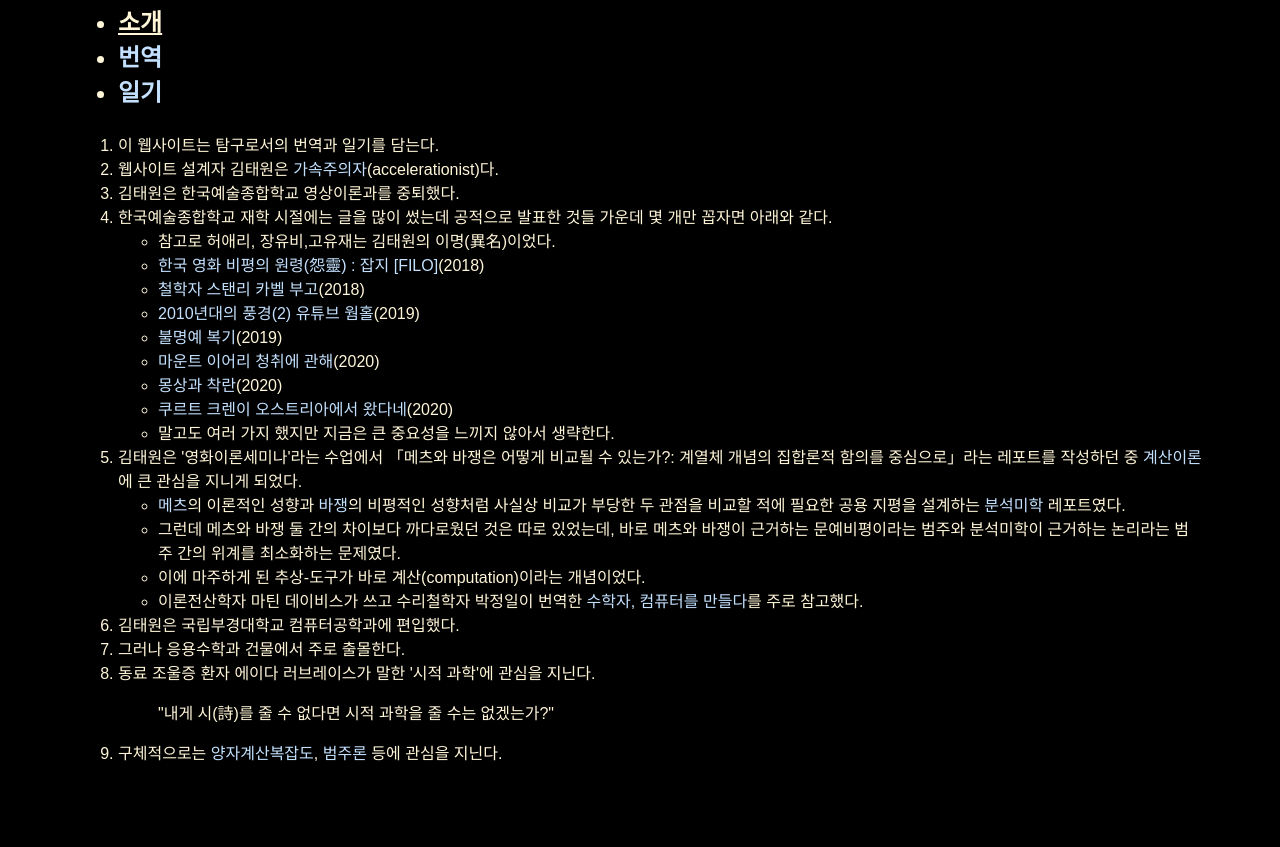
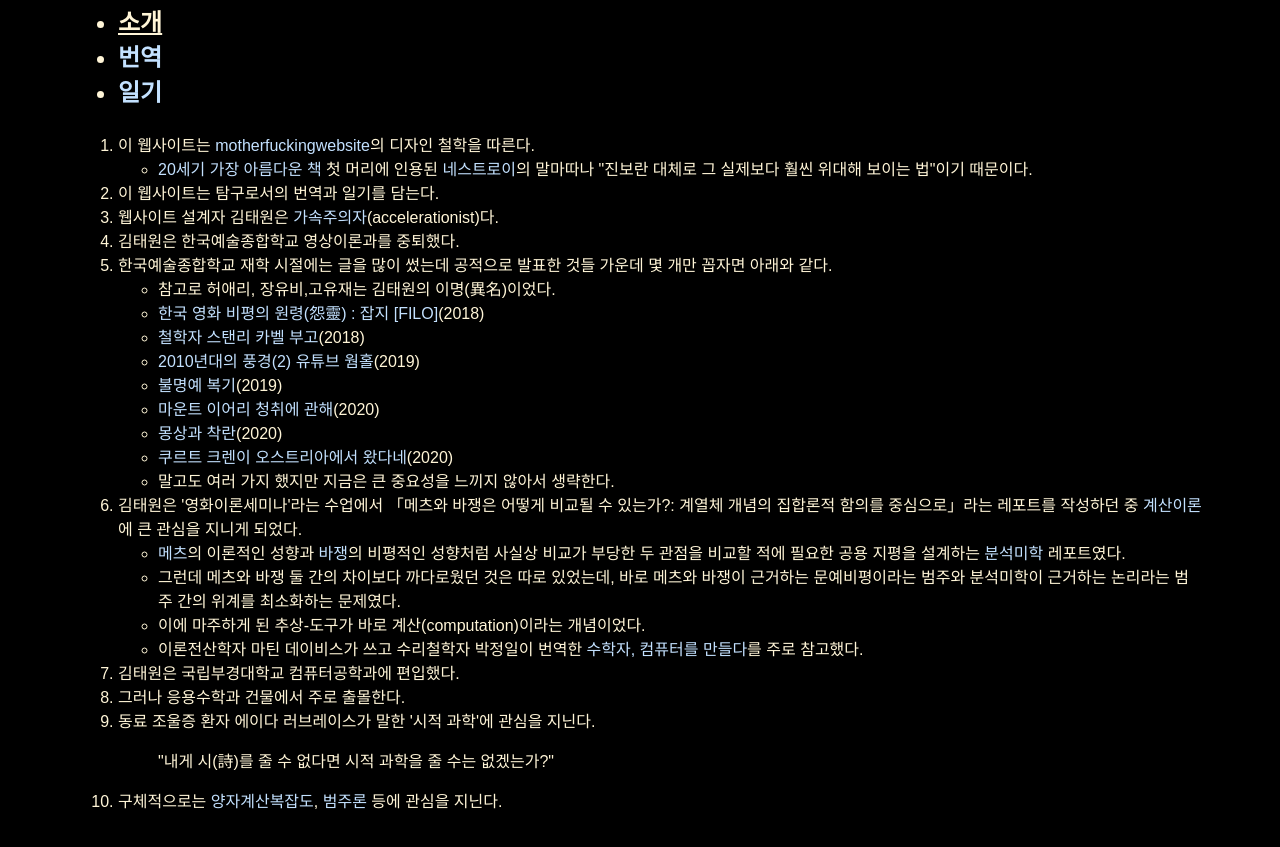
Before and after one commit to pangmoo-KTW/invs, a plain HTML site: page me.html in a window 1280 px wide. Shown: the part 97-944 px from the top of the page. Drawn offline with Linux system fonts and the light colour scheme; a web font is replaced by a local one.

Commit message:
index update

```diff
--- a/me.html
+++ b/me.html
@@ -13,6 +13,10 @@
                 <li><a href="essay/index.html">일기</a></li>
         </ul></h2>
         <ol>
+          <li>이 웹사이트는 <a href="https://motherfuckingwebsite.com/">motherfuckingwebsite</a>의 디자인 철학을 따른다.</li>
+          <ul>
+            <li><a href="https://edisciplinas.usp.br/pluginfile.php/4294631/mod_resource/content/0/Ludwig%20Wittgenstein%2C%20P.%20M.%20S.%20Hacker%2C%20Joachim%20Schulte.%20Philosophical%20Investigations.%20Wiley.pdf">20세기 가장 아름다운 책</a> 첫 머리에 인용된 <a href="https://en.wikipedia.org/wiki/Johann_Nestroy">네스트로이</a>의 말마따나 "진보란 대체로 그 실제보다 훨씬 위대해 보이는 법"이기 때문이다.</li>
+          </ul>
             <li>이 웹사이트는 탐구로서의 번역과 일기를 담는다.</li>
             <li>웹사이트 설계자 김태원은 <a href="https://brunch.co.kr/@nomadia/24">가속주의자</a>(accelerationist)다.</li>
             <li>김태원은 한국예술종합학교 영상이론과를 중퇴했다.</li>
```
